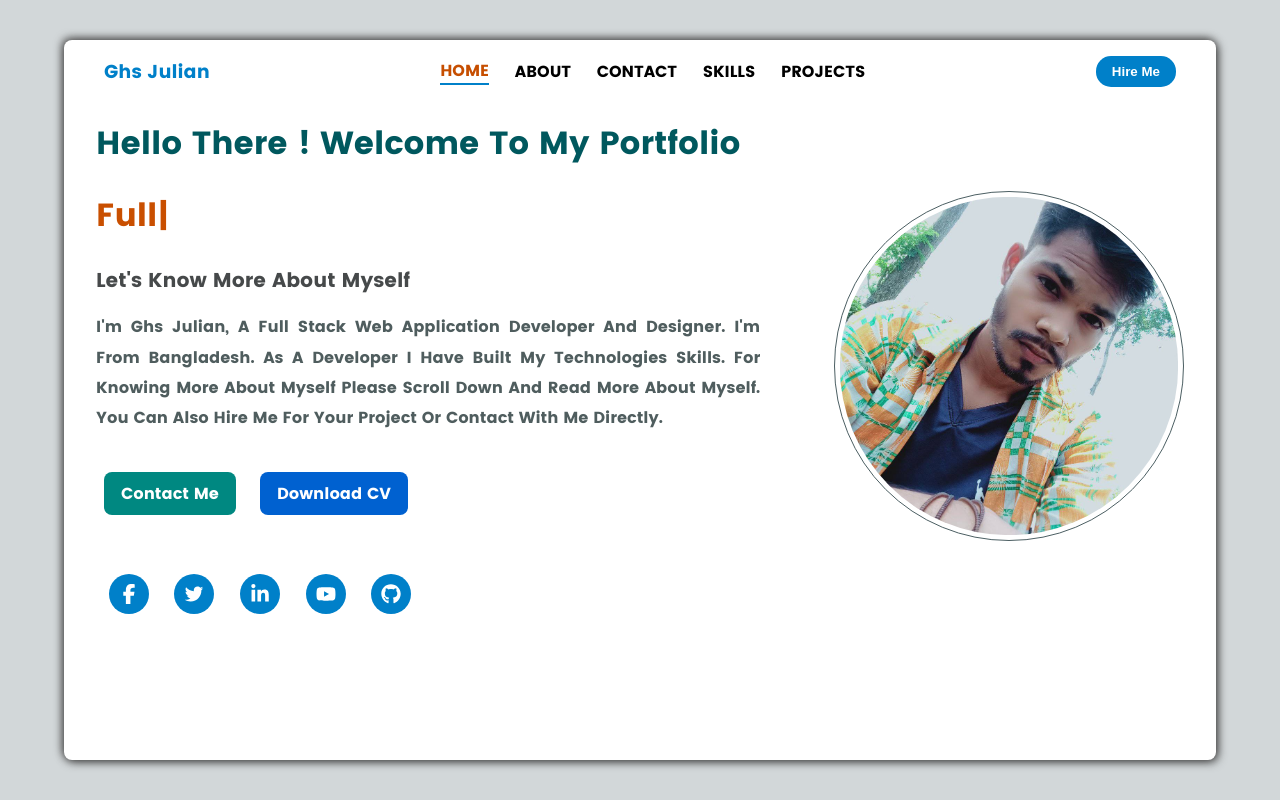
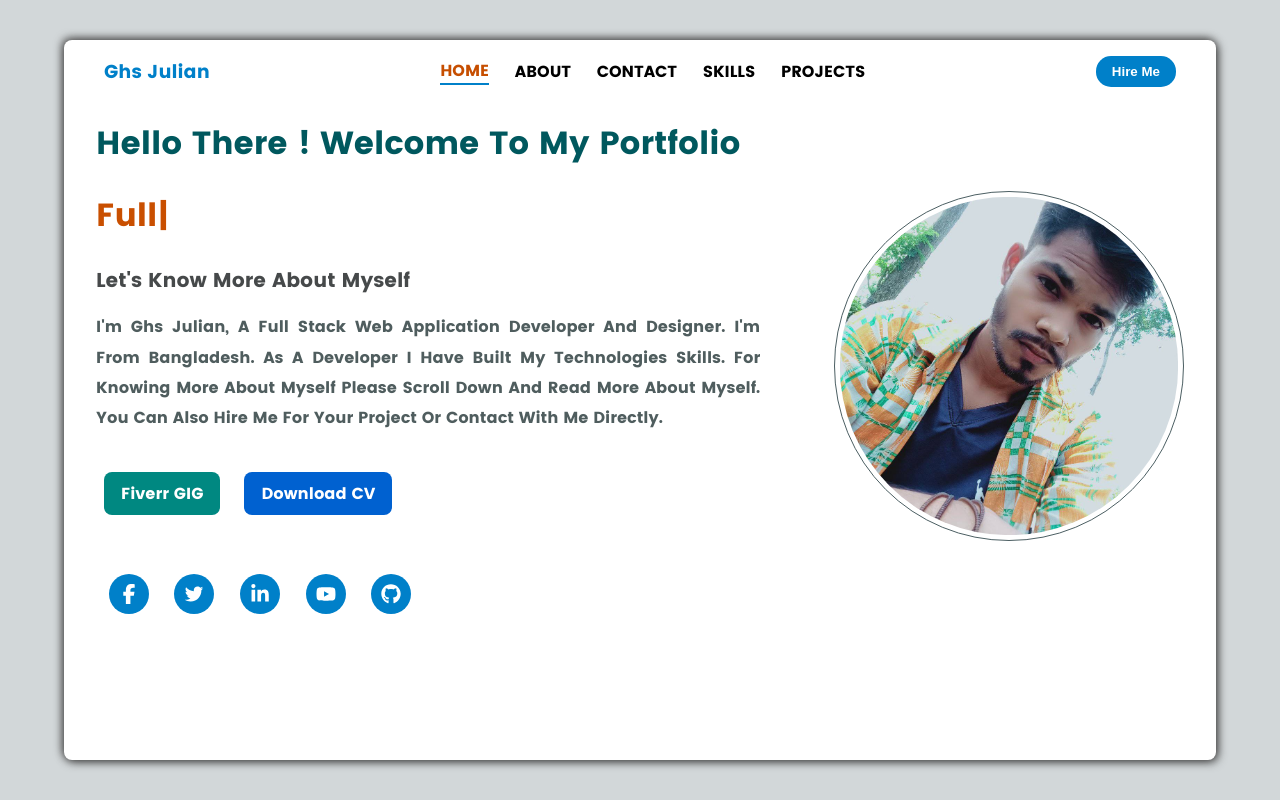
Before and after one commit to ghsjulian/ghs-cv, a React (Vite) app: page / in a window 1280 px wide. Built offline with nearby package versions, Linux system fonts and the light colour scheme.

Commit message:
added gigi for fiverr

```diff
--- a/src/components/Hero.jsx
+++ b/src/components/Hero.jsx
@@ -59,8 +59,10 @@ const Hero = () => {
                     for your project or contact with me directly.
                 </article>
                 <div className="btn-area">
-                    <NavLink id="view" to="/contact">
-                        Contact Me
+                    <NavLink id="view" target="_blank" to="https://www.fiverr.com/s/7YwAqpx">
+
+
+                        Fiverr GIG
                     </NavLink>
                     <NavLink
                         id="shop"
```
